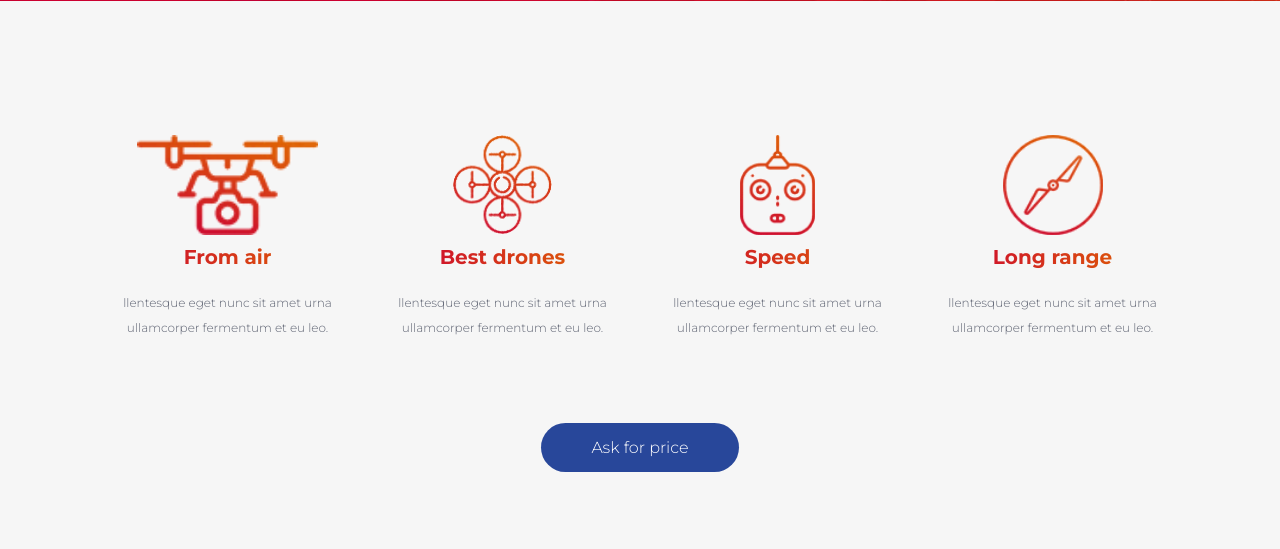
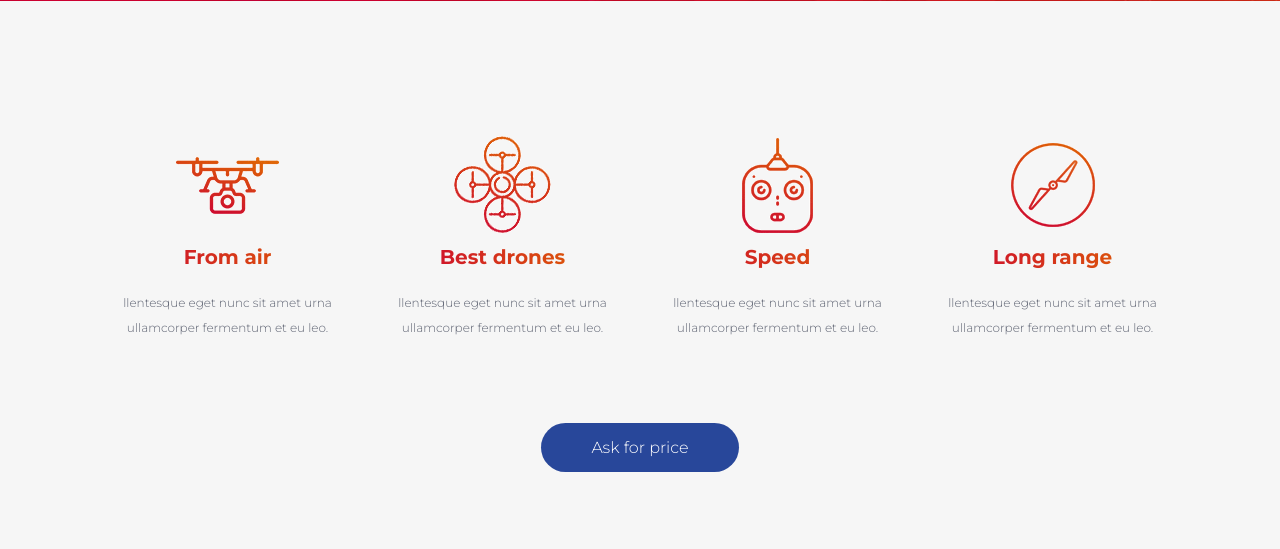
Before and after one commit to CristinaBizoi/demo_dronezone, a PHP site: page / in a window 1280 px wide. Shown: the part 979-1528 px from the top of the page. Run offline with PHP 8.4, Linux system fonts and the light colour scheme; some libraries are stand-ins or nearby versions.

Commit message:
logo added

```diff
--- a/index.php
+++ b/index.php
@@ -13,7 +13,7 @@ https://www.w3schools.com/howto/tryit.asp?filename=tryhow_js_overlay2 -->
     <link rel="stylesheet" href="https://cdnjs.cloudflare.com/ajax/libs/font-awesome/4.7.0/css/font-awesome.min.css">
     <link rel="stylesheet" href="https://use.fontawesome.com/releases/v5.4.1/css/all.css" integrity="sha384-5sAR7xN1Nv6T6+dT2mhtzEpVJvfS3NScPQTrOxhwjIuvcA67KV2R5Jz6kr4abQsz" crossorigin="anonymous">
     <link href="https://fonts.googleapis.com/css?family=Montserrat:300,700" rel="stylesheet">
-
+    <link rel="icon" type="image/png" href="./public/imgs/logo.png">
 </head>
 <body>
    <div class="header">
@@ -41,8 +41,8 @@ https://www.w3schools.com/howto/tryit.asp?filename=tryhow_js_overlay2 -->
             <h1>Film your event with us!</h1>
             <p>Pellentesque eget nunc sit amet urna ullamcorper fermentum et eu leo.Nunc vel nibh tempor, pharetra lectus congue, luctus orci.</p>
             <div class="slogan-buttons">
-                <a href="a" class="right-button">Ask for price</a>
-                <a href="a" class="watch-button"><i class="fa fa-play"></i>Watch videos</a>
+                <a href="#" class="right-button">Ask for price</a>
+                <a href="#" class="watch-button"><i class="fa fa-play"></i>Watch videos</a>
             </div>
         </div>
     </div>
@@ -157,9 +157,8 @@ https://www.w3schools.com/howto/tryit.asp?filename=tryhow_js_overlay2 -->
    <div class="section-7" id="map">
    </div>
    <div class="footer">
-    Developed by <span class="gradient logo-bold">Cristina Bizoi </span>|
-    Design by <span class="gradient"> </span>|
-    @ 2019
+    Developed by <a href="https://cristinabizoi.ro"> <span class="gradient logo-bold">Cristina Bizoi </span></a>©2019 |
+    Design by <a href="https://symu.co/"> <span class="gradient"> Symu.co </span>|</a>
    </div>
    <script src="https://code.jquery.com/jquery-3.3.1.slim.min.js" integrity="sha384-q8i/X+965DzO0rT7abK41JStQIAqVgRVzpbzo5smXKp4YfRvH+8abtTE1Pi6jizo" crossorigin="anonymous"></script>
    <script src="./public/js/scripts.js"></script>
--- a/public/css/style.css
+++ b/public/css/style.css
@@ -187,13 +187,18 @@ a{
 }
 .heading-img{
     height: 100px;
+    position: relative;
 }
 .heading-img>img{
-    height: 100%;
-    display: inline-block;
-    vertical-align: middle;
 
+    position: absolute;
+    margin: auto;
+    top: 0;
+    left: 0;
+    right: 0;
+    bottom: 0;
 }
+
 .button-blue{
     text-align: center;
     background-color: #28479a;
@@ -265,7 +270,7 @@ a{
 .right{
     position: relative;
     float: right;
-    display: inline-block;
+    display: block;
 }
 .poza{
     background-image: url("../imgs/bg.jpg");
```
Also changed, not shown: public/imgs/logo.png (added).
